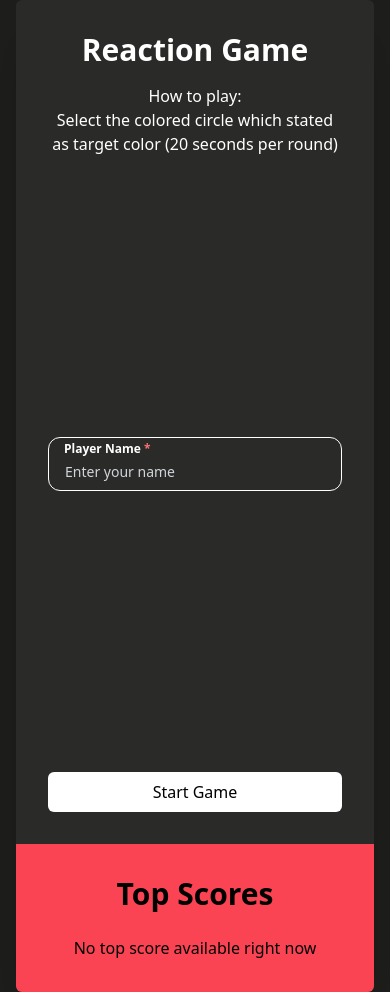
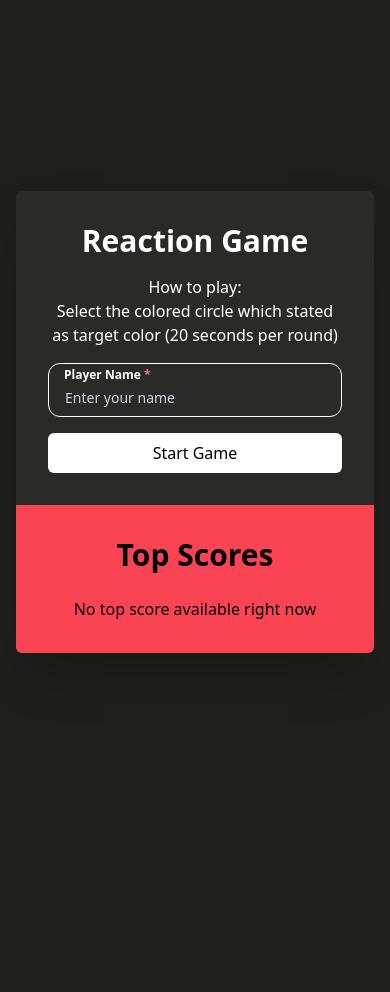
Before and after one commit to Najmi-Irfan/color-matching-game, a React (Vite) app: page / in a window 390 px wide. After the commit the page ends 844 px from the top, so only its background shows below. Built offline with nearby package versions, Linux system fonts and the light colour scheme.

Commit message:
fix landing page responsive view

```diff
--- a/src/pages/Landing.tsx
+++ b/src/pages/Landing.tsx
@@ -36,7 +36,7 @@ function LeftSideCard () {
     pageCtx?.setPage(1)
   }
   return (
-    <div className='md:w-1/2 p-8 flex flex-col h-screen'>
+    <div className='md:w-1/2 p-8 flex flex-col'>
       <div className='text-white text-center'>
         <h2 className='text-3xl font-bold mb-4'>Reaction Game</h2>
         <p>How to play:</p>
@@ -79,7 +79,7 @@ function RightSideCard () {
 
 export function Landing () {
   return (
-    <div className='min-h-screen flex items-center justify-center px-4'>
+    <div className="min-h-screen flex items-center justify-center px-4 py-4 sm:py-0">
       <div className='bg-[#2A2A29] shadow-2xl rounded-md overflow-hidden flex flex-col md:flex-row w-full max-w-4xl'>
         <LeftSideCard />
         <RightSideCard />
```
